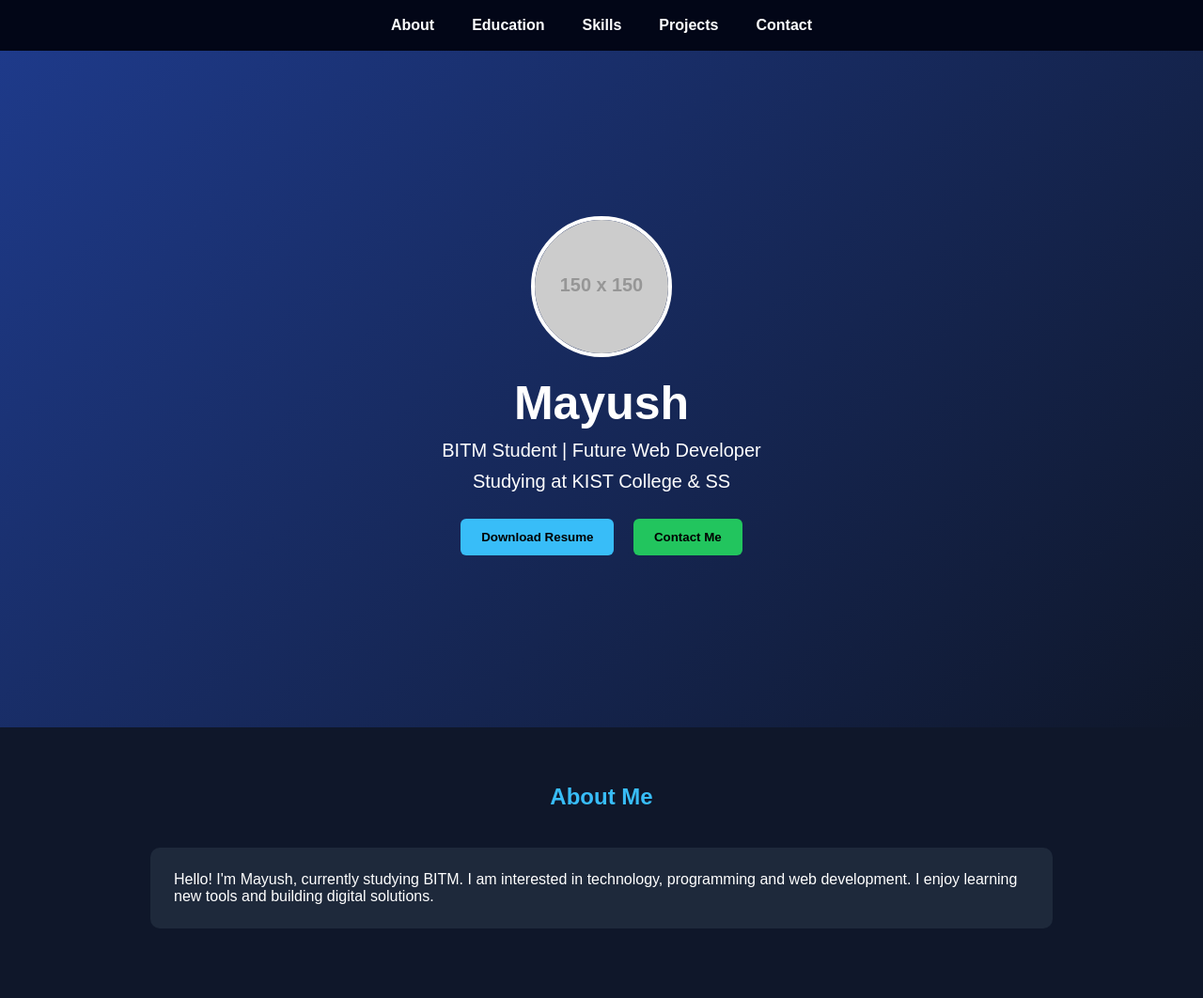
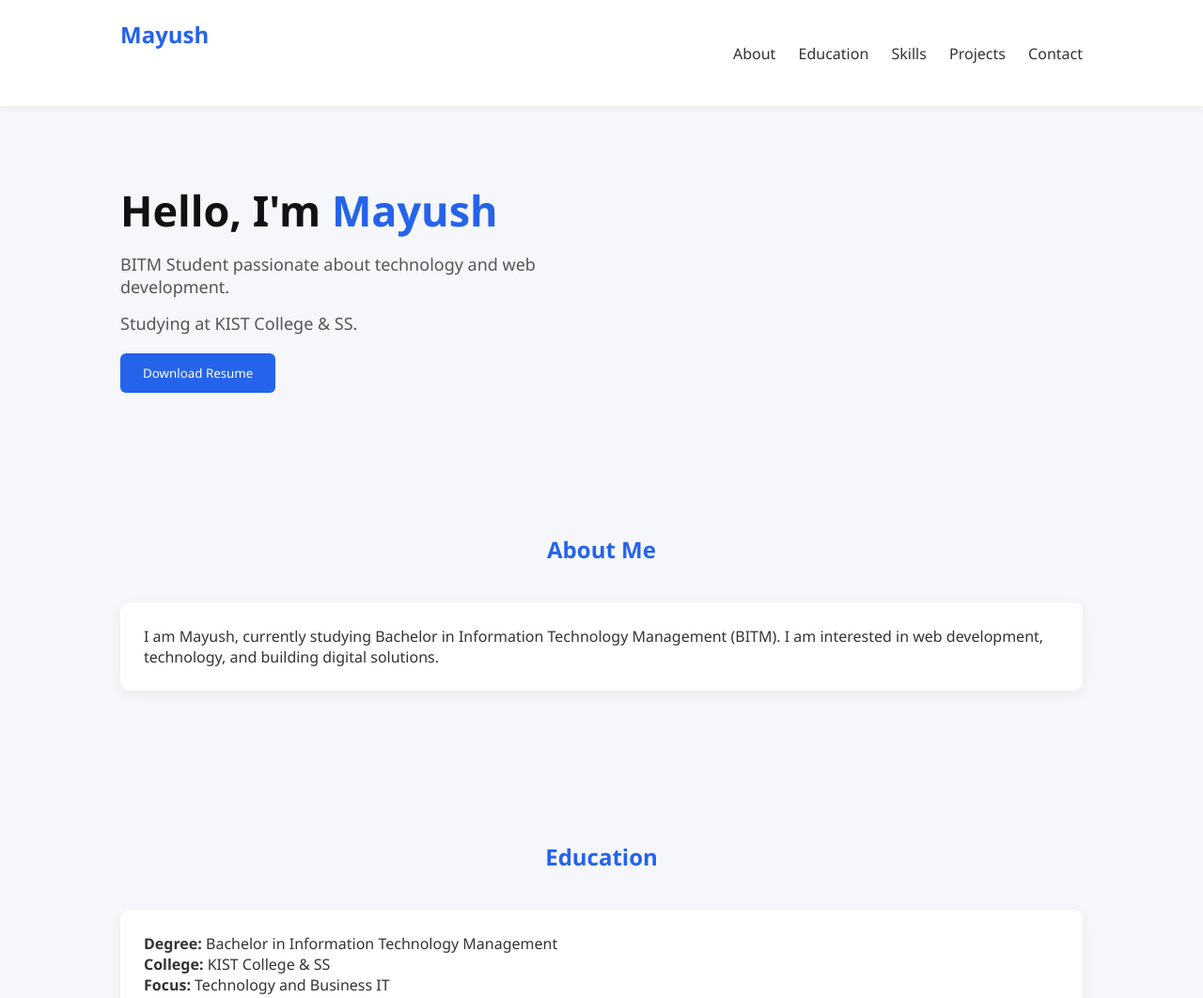
Before and after one commit to Mayush69/new, a plain HTML site: page first.html in a window 1280 px wide. Shown: the top 1062 px of the page at 94% size. Drawn offline with Linux system fonts and the light colour scheme; placeholder pictures from the web are drawn by us.

Commit message:
Refactor portfolio layout and improve content with enhanced styling, structure, and updated text

```diff
--- a/first.html
+++ b/first.html
@@ -3,7 +3,6 @@
 <head>
 <meta charset="UTF-8">
 <meta name="viewport" content="width=device-width, initial-scale=1.0">
-
 <title>Mayush | Portfolio</title>
 
 <style>
@@ -12,100 +11,96 @@
 margin:0;
 padding:0;
 box-sizing:border-box;
-font-family:Arial;
+font-family: "Segoe UI", sans-serif;
 scroll-behavior:smooth;
 }
 
 body{
-background:#0f172a;
-color:white;
+background:#f5f7fb;
+color:#333;
 }
 
 /* NAVBAR */
 
 nav{
 display:flex;
-justify-content:center;
-gap:40px;
-background:#020617;
-padding:18px;
+justify-content:space-between;
+align-items:center;
+padding:20px 10%;
+background:white;
+box-shadow:0 2px 10px rgba(0,0,0,0.05);
 position:sticky;
 top:0;
 }
 
+nav h2{
+color:#2563eb;
+}
+
 nav a{
-color:white;
+margin-left:20px;
 text-decoration:none;
-font-weight:bold;
+color:#333;
+font-weight:500;
 }
 
 /* HERO */
 
 .hero{
-height:90vh;
 display:flex;
-flex-direction:column;
-justify-content:center;
 align-items:center;
-text-align:center;
-background:linear-gradient(135deg,#1e3a8a,#0f172a);
+justify-content:space-between;
+padding:80px 10%;
 }
 
-.hero img{
-width:150px;
-border-radius:50%;
-border:4px solid white;
-margin-bottom:20px;
+.hero-text{
+max-width:500px;
 }
 
-.hero h1{
-font-size:50px;
+.hero-text h1{
+font-size:45px;
+color:#111;
 }
 
-.hero p{
-margin-top:10px;
-font-size:20px;
+.hero-text span{
+color:#2563eb;
 }
 
-.buttons{
-margin-top:20px;
+.hero-text p{
+margin-top:15px;
+font-size:18px;
+color:#555;
 }
 
 .btn{
-padding:12px 22px;
+margin-top:20px;
+padding:12px 24px;
+background:#2563eb;
+color:white;
 border:none;
 border-radius:6px;
-margin:8px;
 cursor:pointer;
-font-weight:bold;
-}
-
-.resume{
-background:#38bdf8;
-}
-
-.contact{
-background:#22c55e;
 }
 
 /* SECTIONS */
 
 section{
-max-width:1000px;
-margin:auto;
-padding:60px 20px;
+padding:70px 10%;
 }
 
 h2{
 text-align:center;
 margin-bottom:40px;
-color:#38bdf8;
+color:#2563eb;
 }
 
+/* CARDS */
+
 .card{
-background:#1e293b;
+background:white;
 padding:25px;
 border-radius:10px;
+box-shadow:0 4px 15px rgba(0,0,0,0.05);
 margin-bottom:20px;
 }
 
@@ -118,42 +113,41 @@ gap:20px;
 }
 
 .skill{
-background:#334155;
+background:#eef2ff;
 padding:15px;
 border-radius:8px;
 text-align:center;
+font-weight:500;
 }
 
 /* PROJECTS */
 
 .project{
-background:#334155;
+background:#eef2ff;
 padding:20px;
-border-radius:10px;
+border-radius:8px;
 margin-bottom:15px;
 }
 
 /* FOOTER */
 
 footer{
-background:#020617;
 text-align:center;
-padding:25px;
-}
-
-.social a{
-margin:0 10px;
-color:#38bdf8;
-text-decoration:none;
+padding:30px;
+background:#111827;
+color:white;
 }
 
 </style>
-
 </head>
 
 <body>
 
 <nav>
+
+<h2>Mayush</h2>
+
+<div>
 
 <a href="#about">About</a>
 <a href="#education">Education</a>
@@ -161,22 +155,21 @@ text-decoration:none;
 <a href="#projects">Projects</a>
 <a href="#contact">Contact</a>
 
+</div>
+
 </nav>
 
 <div class="hero">
 
-<img src="https://via.placeholder.com/150">
+<div class="hero-text">
 
-<h1>Mayush</h1>
+<h1>Hello, I'm <span>Mayush</span></h1>
 
-<p>BITM Student | Future Web Developer</p>
+<p>BITM Student passionate about technology and web development.</p>
 
-<p>Studying at KIST College & SS</p>
+<p>Studying at KIST College & SS.</p>
 
-<div class="buttons">
-
-<button class="btn resume">Download Resume</button>
-<button class="btn contact">Contact Me</button>
+<button class="btn">Download Resume</button>
 
 </div>
 
@@ -189,9 +182,9 @@ text-decoration:none;
 <div class="card">
 
 <p>
-Hello! I'm Mayush, currently studying BITM. I am interested in
-technology, programming and web development. I enjoy learning
-new tools and building digital solutions.
+I am Mayush, currently studying Bachelor in Information Technology
+Management (BITM). I am interested in web development,
+technology, and building digital solutions.
 </p>
 
 </div>
@@ -208,7 +201,7 @@ new tools and building digital solutions.
 
 <p><strong>College:</strong> KIST College & SS</p>
 
-<p><strong>Focus:</strong> Technology + Business IT</p>
+<p><strong>Focus:</strong> Technology and Business IT</p>
 
 </div>
 
@@ -224,7 +217,7 @@ new tools and building digital solutions.
 <div class="skill">CSS</div>
 <div class="skill">JavaScript</div>
 <div class="skill">Git</div>
-<div class="skill">Problem Solving</div>
+<div class="skill">Computer Fundamentals</div>
 
 </div>
 
@@ -237,16 +230,13 @@ new tools and building digital solutions.
 <div class="project">
 
 <h3>Portfolio Website</h3>
-
-<p>A personal website to showcase my skills and projects.</p>
+<p>A personal website to showcase my skills.</p>
 
 </div>
 
 <div class="project">
 
 <h3>More Projects Coming Soon</h3>
-
-<p>I will add more development projects here.</p>
 
 </div>
 
@@ -259,9 +249,7 @@ new tools and building digital solutions.
 <div class="card">
 
 <p>Email: mayush@email.com</p>
-
 <p>Phone: +977-XXXXXXXX</p>
-
 <p>Location: Nepal</p>
 
 </div>
@@ -272,14 +260,6 @@ new tools and building digital solutions.
 
 <p>© 2026 Mayush Portfolio</p>
 
-<div class="social">
-
-<a href="#">GitHub</a>
-<a href="#">LinkedIn</a>
-<a href="#">Instagram</a>
-
-</div>
-
 </footer>
 
 </body>
```
